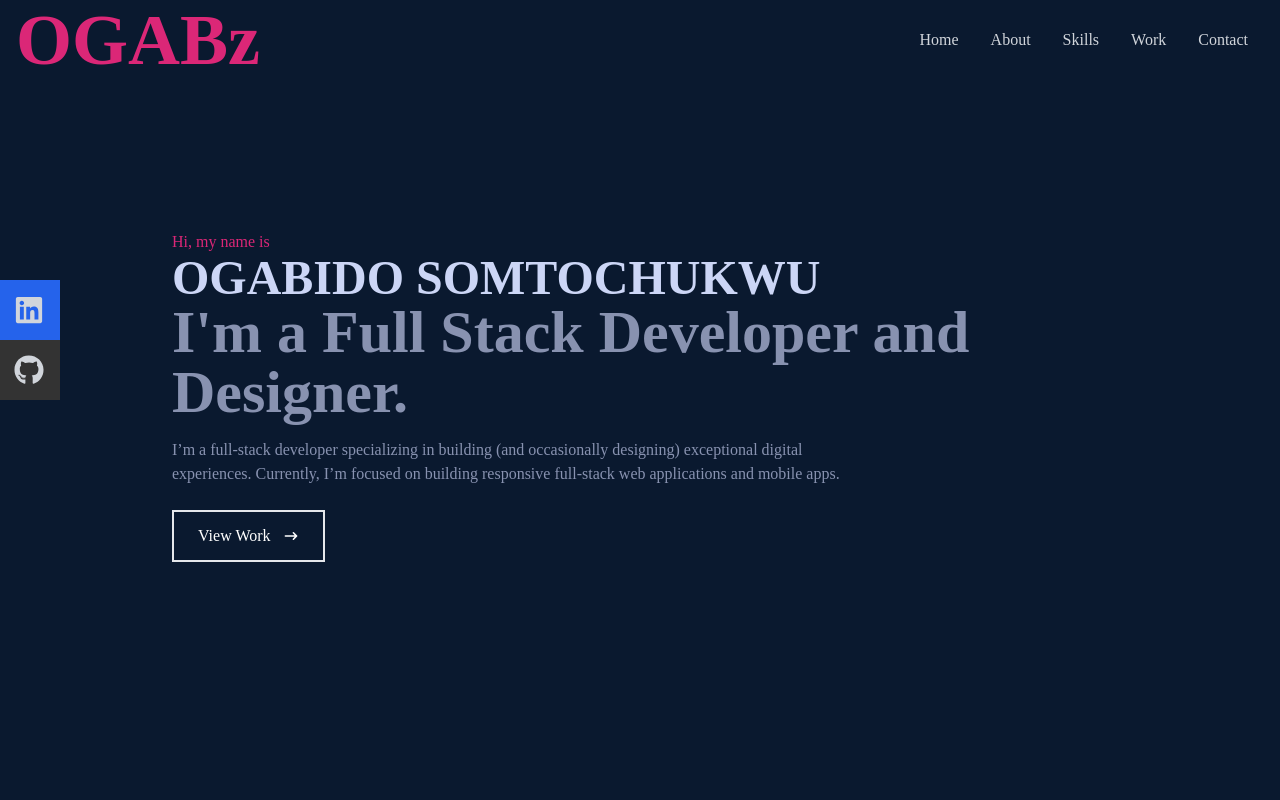
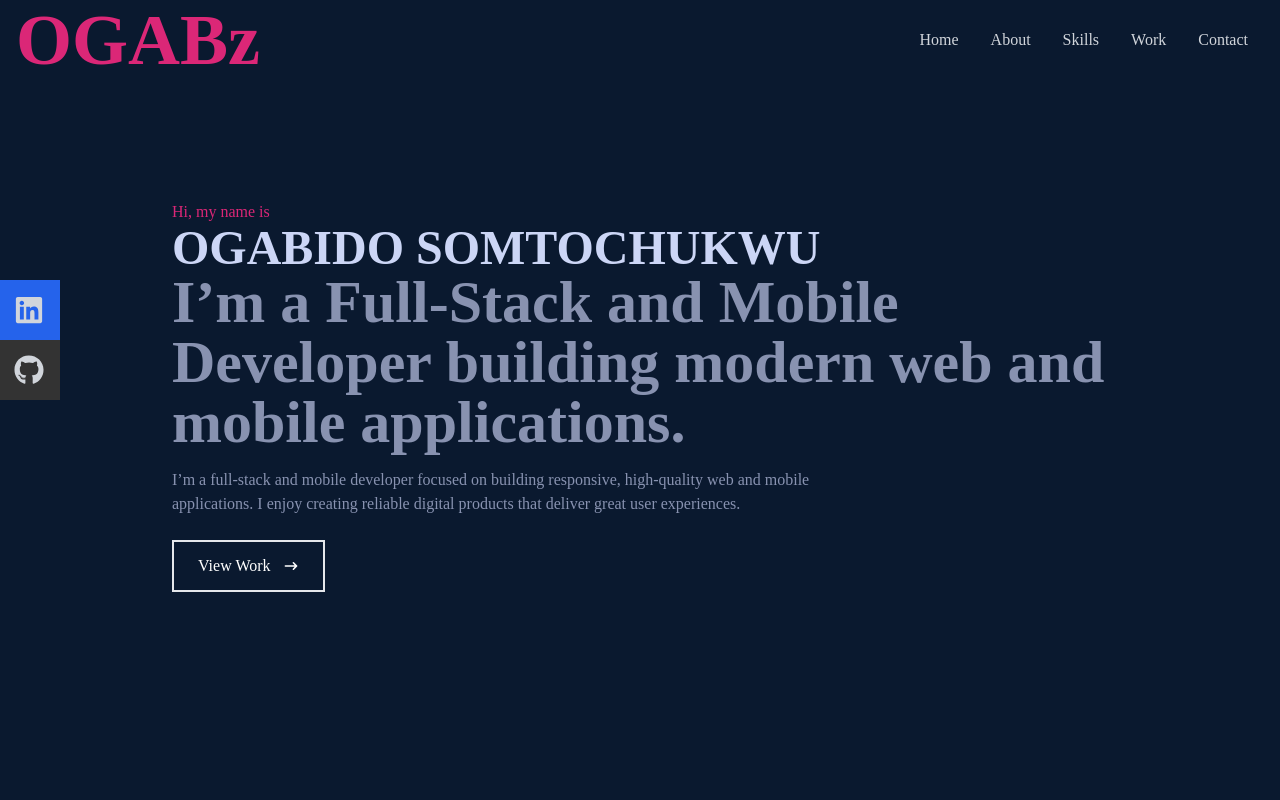
Before and after one commit to ogabz-byte/my-portfolio, a React (Create React App) app: page / in a window 1280 px wide. Shown: the top 800 px of the page. Built offline with nearby package versions, Linux system fonts and the light colour scheme.

Commit message:
Revise personal description in Home component
Updated the description to reflect current skills and focus.

```diff
--- a/src/component/Home.jsx
+++ b/src/component/Home.jsx
@@ -11,12 +11,10 @@ const Home = () => {
           OGABIDO SOMTOCHUKWU
         </h1>
         <h2 className="text-3xl sm:text-6xl font-bold text-[#8892b0]">
-          I'm a Full Stack Developer and Designer.
+          I’m a Full-Stack and Mobile Developer building modern web and mobile applications.
         </h2>
         <p className="text-[#8892b0] py-4 max-w-[700px]">
-          I’m a full-stack developer specializing in building (and occasionally
-          designing) exceptional digital experiences. Currently, I’m focused on
-          building responsive full-stack web applications and mobile apps.
+         I’m a full-stack and mobile developer focused on building responsive, high-quality web and mobile applications. I enjoy creating reliable digital products that deliver great user experiences.
         </p>
         <div>
           <button className="text-white group border-2 px-6 py-3 my-2 flex items-center hover:bg-pink-600 hover:border-pink-600">
```
